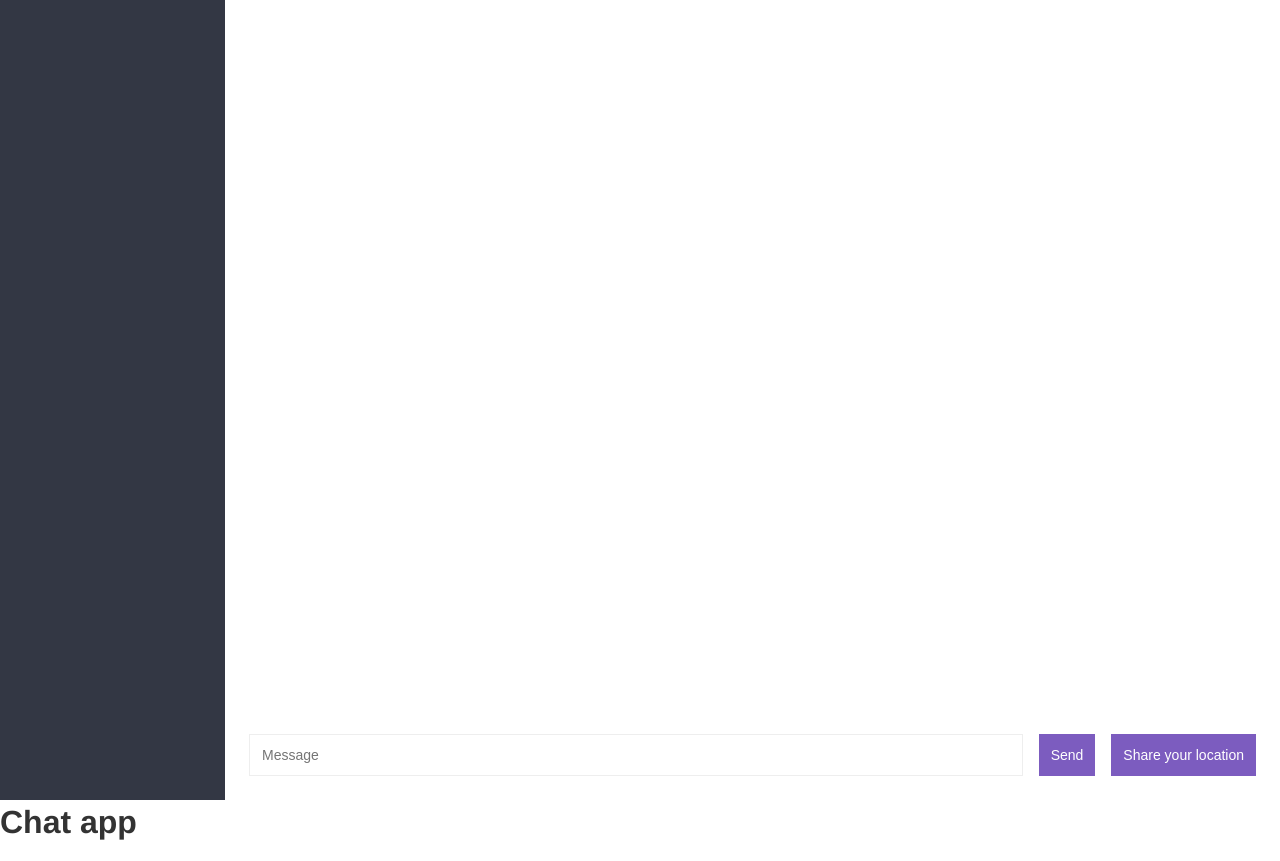
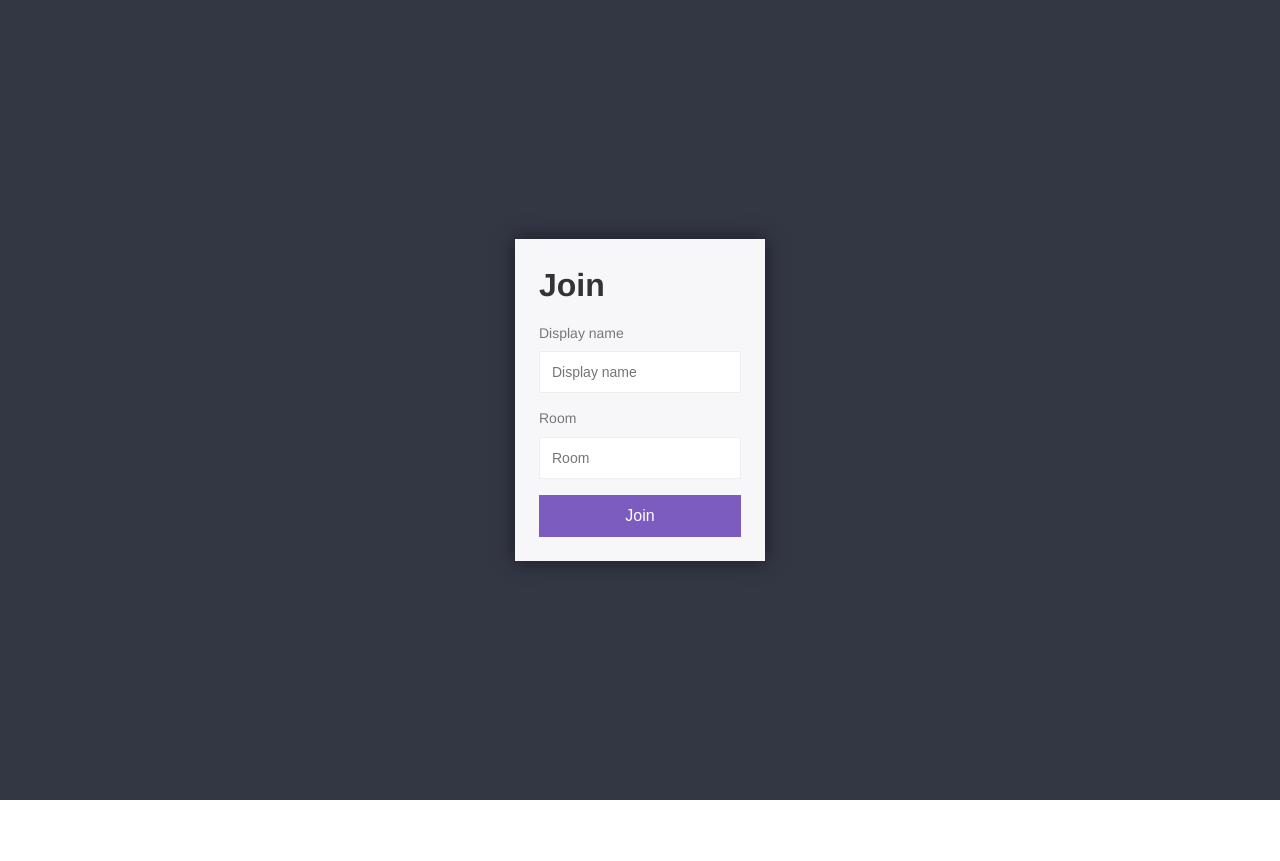
Before and after one commit to GBorot/chat-app, a website: page public/index.html in a window 1280 px wide. After the commit the page ends 800 px from the top, so only its background shows below. Drawn offline with nearby package versions, Linux system fonts and the light colour scheme; no server answers.

Commit message:
added a login user and room form

```diff
--- a/public/index.html
+++ b/public/index.html
@@ -8,48 +8,22 @@
     <link rel="stylesheet" href="./css/styles.css" />
   </head>
   <body>
-    <div class="chat">
-      <div class="chat__sidebar"></div>
-      <div class="chat__main">
-        <div id="messages" class="chat__messages"></div>
-
-        <div class="compose">
-          <form id="message-form">
-            <input name="message" type="text" placeholder="Message" />
-            <button>Send</button>
-          </form>
-          <button id="send-location">Share your location</button>
-        </div>
+    <div class="centered-form">
+      <div class="centered-form__box">
+        <h1>Join</h1>
+        <form action="/chat.html">
+          <label>Display name</label>
+          <input
+            type="text"
+            name="username"
+            placeholder="Display name"
+            required
+          />
+          <label>Room</label>
+          <input type="text" name="room" placeholder="Room" required />
+          <button>Join</button>
+        </form>
       </div>
     </div>
-
-    <h1>Chat app</h1>
-
-    <script id="message-template" type="text/html">
-      <div class="message">
-        <p>
-          <span class="message__name">Some User Name</span>
-          <span class="message__meta">{{createdAt}}</span>
-        </p>
-        <p>{{message}}</p>
-      </div>
-    </script>
-
-    <script id="location-template" type="text/html">
-      <div class="message">
-        <p>
-          <span class="message__name">Some User Name</span>
-          <span class="message__meta">{{createdAt}}</span>
-        </p>
-        <p><a href="{{url}}" target="_blank">My current location</a></p>
-
-      </div>
-    </script>
-
-    <script src="https://cdnjs.cloudflare.com/ajax/libs/mustache.js/3.0.1/mustache.min.js"></script>
-    <script src="https://cdnjs.cloudflare.com/ajax/libs/moment.js/2.22.2/moment.min.js"></script>
-    <script src="https://cdnjs.cloudflare.com/ajax/libs/qs/6.6.0/qs.min.js"></script>
-    <script src="/socket.io/socket.io.js"></script>
-    <script src="/js/chat.js"></script>
   </body>
 </html>
```
Also changed, not shown: public/chat.html (added, +55 -0 lines).
